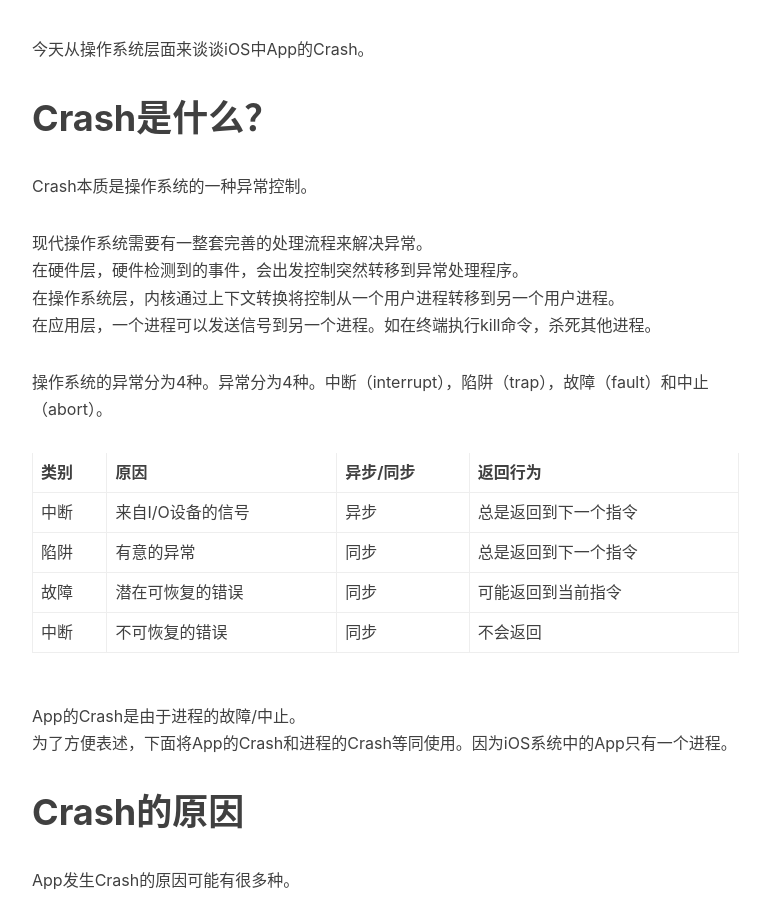
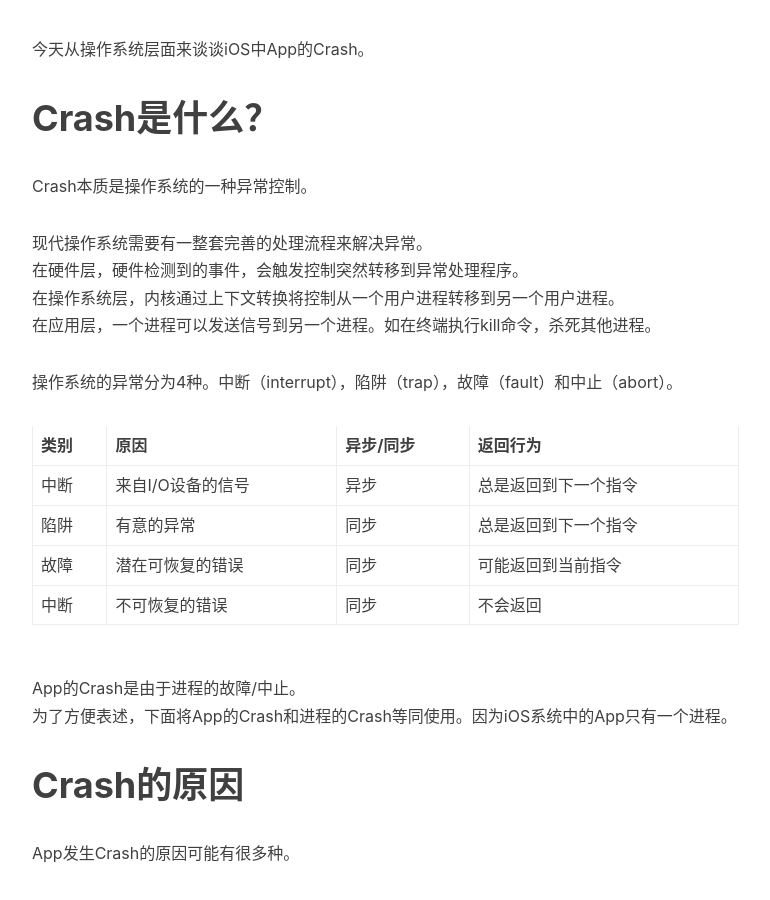
Before and after one commit to bitnpc/bitnpc.github.io, a Jekyll site: the page built from _posts/2018-11-13-Crash探究.md, in a window 1280 px wide and 900 px high, scrolled down 471 px. Shown: the whole window, without its empty margins (233-1003 px from the left). Built offline with Jekyll 4.4.1, drawn with Linux system fonts in a browser that asks for light colours; nearby versions of some CDN libraries; comment, search, counter and statistics services are not loaded.

Commit message:
Blog Modified

```diff
--- a/_posts/2018-11-13-Crash探究.md
+++ b/_posts/2018-11-13-Crash探究.md
@@ -16,11 +16,11 @@ tags:
 Crash本质是操作系统的一种异常控制。
 
 现代操作系统需要有一整套完善的处理流程来解决异常。
-在硬件层，硬件检测到的事件，会出发控制突然转移到异常处理程序。
+在硬件层，硬件检测到的事件，会触发控制突然转移到异常处理程序。
 在操作系统层，内核通过上下文转换将控制从一个用户进程转移到另一个用户进程。
 在应用层，一个进程可以发送信号到另一个进程。如在终端执行kill命令，杀死其他进程。
 
-操作系统的异常分为4种。异常分为4种。中断（interrupt），陷阱（trap），故障（fault）和中止（abort）。
+操作系统的异常分为4种。中断（interrupt），陷阱（trap），故障（fault）和中止（abort）。
 
 |     类别     |           原因       |   异步/同步   |        返回行为       |
 |-------------|----------------------|-------------|----------------------|
```
